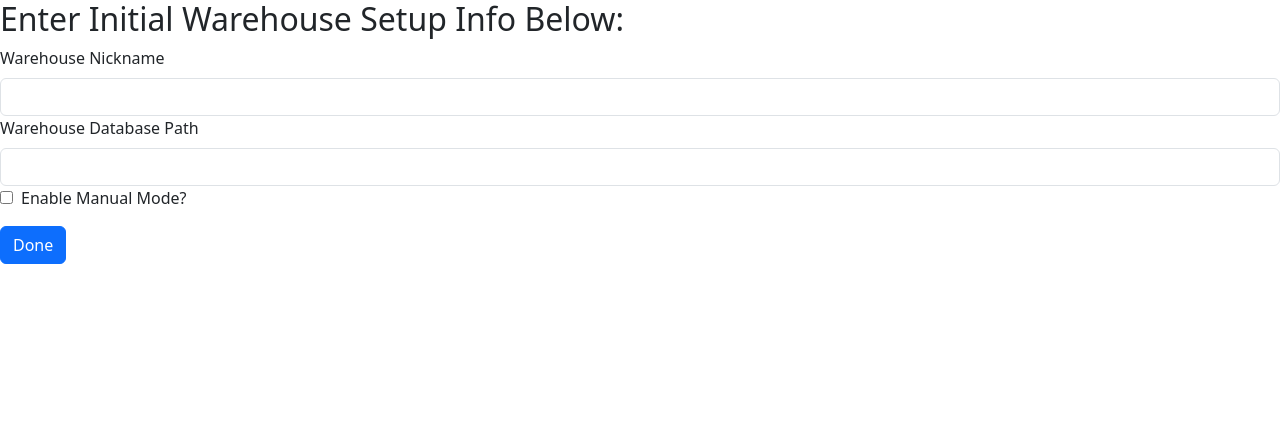
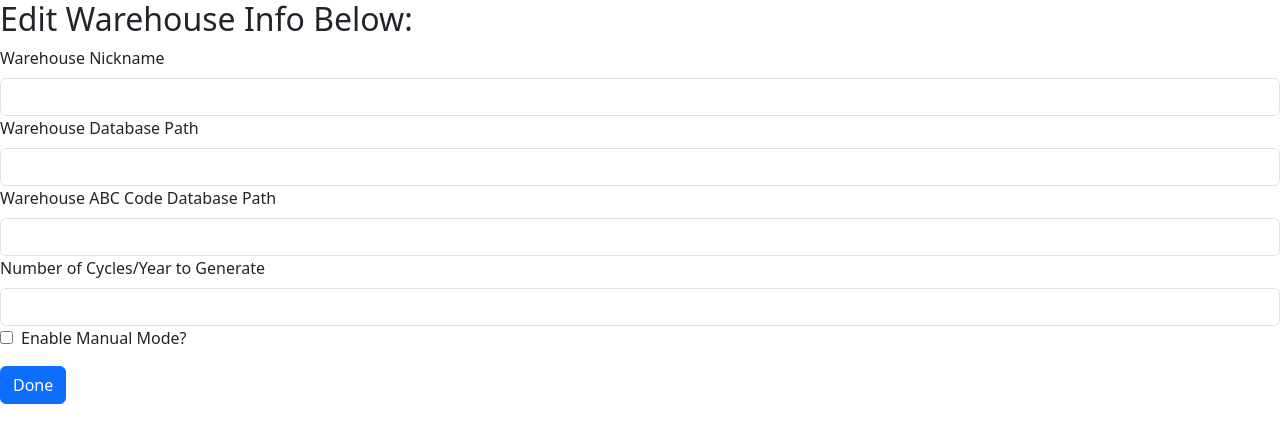
Before and after one commit to Pyrallux/CCBB, a React (Vite) app in the folder Frontend/ccbb-frontend/: page /EditWarehouse in a window 1280 px wide. Before the commit this address led to /Setup. Shown: the top 442 px of the page. Built offline with nearby package versions, Linux system fonts and the light colour scheme.

Commit message:
Restructuring of redundant warehouse setup sites with new WarehouseSetup component.

```diff
--- a/Frontend/ccbb-frontend/src/App.tsx
+++ b/Frontend/ccbb-frontend/src/App.tsx
@@ -3,9 +3,12 @@ import { BrowserRouter as Router, Routes, Route } from "react-router-dom";
 import Setup from "./pages/Setup";
 import SelectWarehouse from "./pages/SelectWarehouse";
 import AddWarehouse from "./pages/AddWarehouse";
+import EditWarehouse from "./pages/EditWarehouse";
 import Home from "./pages/Home";
 import SelectCycle from "./pages/SelectCycle";
 import CycleCount from "./pages/CycleCount";
+
+const backend_path = "http://127.0.0.1:8000/";
 
 export const AppContext = createContext<{
   whse: string;
@@ -38,6 +41,7 @@ function App() {
             <Route path="/Setup" element={<Setup />} />
             <Route path="/SelectWarehouse" element={<SelectWarehouse />} />
             <Route path="/AddWarehouse" element={<AddWarehouse />} />
+            <Route path="/EditWarehouse" element={<EditWarehouse />} />
             <Route path="/SelectCycle" element={<SelectCycle />} />
             <Route path="/CycleCount" element={<CycleCount />} />
             <Route path="*" element={<Home />} />
--- /dev/null
+++ b/Frontend/ccbb-frontend/src/components/WarehouseSetup.tsx
@@ -0,0 +1,128 @@
+import { useContext } from "react";
+import { AppContext } from "../App";
+import { useNavigate } from "react-router-dom";
+import { useForm } from "react-hook-form";
+import * as yup from "yup";
+import { yupResolver } from "@hookform/resolvers/yup";
+import ButtonGroup from "./ButtonGroup";
+
+interface Props {
+  type: "Add" | "Edit" | "Setup";
+}
+
+interface Data {
+  whseName: string;
+  whsePath?: string | undefined;
+  whseABCPath?: string | undefined;
+  numCycles?: number | undefined;
+  manual?: boolean | undefined;
+}
+
+function WarehouseSetup({ type }: Props) {
+  const { manual, setManual } = useContext(AppContext);
+  const navigate = useNavigate();
+
+  // Setup form structure
+  const schema = yup.object().shape({
+    whseName: yup.string().required("*Warehouse Nickname is Required"),
+    whsePath: yup.string().when("manual", ([manual], schema) => {
+      return !manual
+        ? yup.string().required("*Warehouse Path is Required")
+        : schema;
+    }),
+    whseABCPath: yup.string().when("manual", ([manual], schema) => {
+      return !manual
+        ? yup.string().required("*ABC Code Path is Required")
+        : schema;
+    }),
+    numCycles: yup.number().when("manual", ([manual], schema) => {
+      return !manual
+        ? yup.number().required("*Cycles/Year Input is Required")
+        : schema;
+    }),
+    manual: yup.boolean(),
+  });
+  const {
+    register,
+    handleSubmit,
+    setValue,
+    formState: { errors },
+  } = useForm({
+    resolver: yupResolver(schema),
+  });
+  const onSubmit = (data: Data) => {
+    // ** MISSING ** send submitted warehouse data to database
+    console.log(data);
+    navigate("/SelectWarehouse");
+  };
+
+  const handleClick = (label: string) => {
+    console.log(`Button: ${label} clicked`);
+  };
+
+  const handleChange = () => {
+    setManual(!manual);
+    setValue("whsePath", undefined);
+    setValue("whseABCPath", undefined);
+    setValue("numCycles", undefined);
+  };
+
+  return (
+    <form onSubmit={handleSubmit(onSubmit)}>
+      {type == "Setup" && <h2>Enter Initial Warehouse Setup Info Below:</h2>}
+      {type == "Add" && <h2>Enter New Warehouse Setup Info Below:</h2>}
+      {type == "Edit" && <h2>Edit Warehouse Info Below:</h2>}
+
+      <label className="form-label">Warehouse Nickname</label>
+      <text className="ms-3 text-danger fst-italic">
+        {errors.whseName?.message}
+      </text>
+      <input type="text" className="form-control" {...register("whseName")} />
+      {manual == false && (
+        <>
+          <label className="form-label">Warehouse Database Path</label>
+          <text className="ms-3 text-danger fst-italic">
+            {errors.whsePath?.message}
+          </text>
+          <input
+            type="text"
+            className="form-control"
+            {...register("whsePath")}
+          />
+          <label className="form-label">Warehouse ABC Code Database Path</label>
+          <text className="ms-3 text-danger fst-italic">
+            {errors.whseABCPath?.message}
+          </text>
+          <input
+            type="text"
+            className="form-control"
+            {...register("whseABCPath")}
+          />
+          <label className="form-label">
+            Number of Cycles/Year to Generate
+          </label>
+          <text className="ms-3 text-danger fst-italic">
+            {errors.numCycles?.message}
+          </text>
+          <input
+            type="text"
+            className="form-control"
+            {...register("numCycles")}
+          />
+        </>
+      )}
+      <div>
+        <input
+          type="checkbox"
+          checked={manual}
+          {...register("manual")}
+          onChange={handleChange}
+        />
+        <text className="ms-2">Enable Manual Mode?</text>
+      </div>
+      <ButtonGroup label="Done" type="submit" onClick={handleClick} />
+    </form>
+  );
+}
+
+export default WarehouseSetup;
--- a/Frontend/ccbb-frontend/src/pages/AddWarehouse.tsx
+++ b/Frontend/ccbb-frontend/src/pages/AddWarehouse.tsx
@@ -1,54 +1,7 @@
-import { useNavigate } from "react-router-dom";
-import { useForm } from "react-hook-form";
-import * as yup from "yup";
-import { yupResolver } from "@hookform/resolvers/yup";
-import ButtonGroup from "../components/ButtonGroup";
+import WarehouseSetup from "../components/WarehouseSetup";
 
 function AddWarehouse() {
-  const navigate = useNavigate();
-
-  // Setup form handling
-  const schema = yup.object().shape({
-    whseName: yup.string().required("*Warehouse Nickname is Required"),
-    whseDB: yup.string().required("*Database Path is Required"),
-  });
-  const {
-    register,
-    handleSubmit,
-    formState: { errors },
-  } = useForm({
-    resolver: yupResolver(schema),
-  });
-  const onSubmit = (data: object) => {
-    // ** MISSING ** send submitted warehouse data to database
-    console.log(data);
-    navigate("/SelectWarehouse");
-  };
-
-  const handleClick = (label: string) => {
-    console.log(`Button: ${label} clicked`);
-    if (label == "Return") {
-      navigate("/SelectWarehouse");
-    }
-  };
-
-  return (
-    <form onSubmit={handleSubmit(onSubmit)}>
-      <h2>Enter New Warehouse Setup Info Below:</h2>
-      <label className="form-label">Warehouse Nickname</label>
-      <text className="ms-3 text-danger fst-italic">
-        {errors.whseName?.message}
-      </text>
-      <input type="text" className="form-control" {...register("whseName")} />
-      <label className="form-label">Warehouse Database Path</label>
-      <text className="ms-3 text-danger fst-italic">
-        {errors.whseDB?.message}
-      </text>
-      <input type="text" className="form-control" {...register("whseDB")} />
-      <ButtonGroup label="Return" type="button" onClick={handleClick} />
-      <ButtonGroup label="Done" type="submit" onClick={handleClick} />
-    </form>
-  );
+  return <WarehouseSetup type="Add" />;
 }
 
 export default AddWarehouse;
--- /dev/null
+++ b/Frontend/ccbb-frontend/src/pages/EditWarehouse.tsx
@@ -0,0 +1,7 @@
+import WarehouseSetup from "../components/WarehouseSetup";
+
+function EditWarehouse() {
+  return <WarehouseSetup type="Edit" />;
+}
+
+export default EditWarehouse;
--- a/Frontend/ccbb-frontend/src/pages/Setup.tsx
+++ b/Frontend/ccbb-frontend/src/pages/Setup.tsx
@@ -1,83 +1,7 @@
-import { useContext } from "react";
-import { AppContext } from "../App";
-import { useNavigate } from "react-router-dom";
-import { useForm } from "react-hook-form";
-import * as yup from "yup";
-import { yupResolver } from "@hookform/resolvers/yup";
-import ButtonGroup from "../components/ButtonGroup";
-
-interface Data {
-  whseName: string;
-  whseDB?: string | undefined;
-  manual?: boolean | undefined;
-}
+import WarehouseSetup from "../components/WarehouseSetup";
 
 function Setup() {
-  const { manual, setManual } = useContext(AppContext);
-  const navigate = useNavigate();
-
-  // Setup form structure
-  const schema = yup.object().shape({
-    whseName: yup.string().required("*Warehouse Nickname is Required"),
-    manual: yup.boolean(),
-    whseDB: yup.string().when("manual", ([manual], schema) => {
-      return !manual
-        ? yup.string().required("*Warehouse Path is Required")
-        : schema;
-    }),
-  });
-  const {
-    register,
-    handleSubmit,
-    setValue,
-    formState: { errors },
-  } = useForm({
-    resolver: yupResolver(schema),
-  });
-  const onSubmit = (data: Data) => {
-    // ** MISSING ** send submitted warehouse data to database
-    console.log(data);
-    navigate("/SelectWarehouse");
-  };
-
-  const handleClick = (label: string) => {
-    console.log(`Button: ${label} clicked`);
-  };
-
-  const handleChange = () => {
-    setManual(!manual);
-    setValue("whseDB", undefined);
-  };
-
-  return (
-    <form onSubmit={handleSubmit(onSubmit)}>
-      <h2>Enter Initial Warehouse Setup Info Below:</h2>
-      <label className="form-label">Warehouse Nickname</label>
-      <text className="ms-3 text-danger fst-italic">
-        {errors.whseName?.message}
-      </text>
-      <input type="text" className="form-control" {...register("whseName")} />
-      {manual == false && (
-        <>
-          <label className="form-label">Warehouse Database Path</label>
-          <text className="ms-3 text-danger fst-italic">
-            {errors.whseDB?.message}
-          </text>
-          <input type="text" className="form-control" {...register("whseDB")} />
-        </>
-      )}
-      <div>
-        <input
-          type="checkbox"
-          checked={manual}
-          {...register("manual")}
-          onChange={handleChange}
-        />
-        <text className="ms-2">Enable Manual Mode?</text>
-      </div>
-      <ButtonGroup label="Done" type="submit" onClick={handleClick} />
-    </form>
-  );
+  return <WarehouseSetup type="Setup" />;
 }
 
 export default Setup;
```
